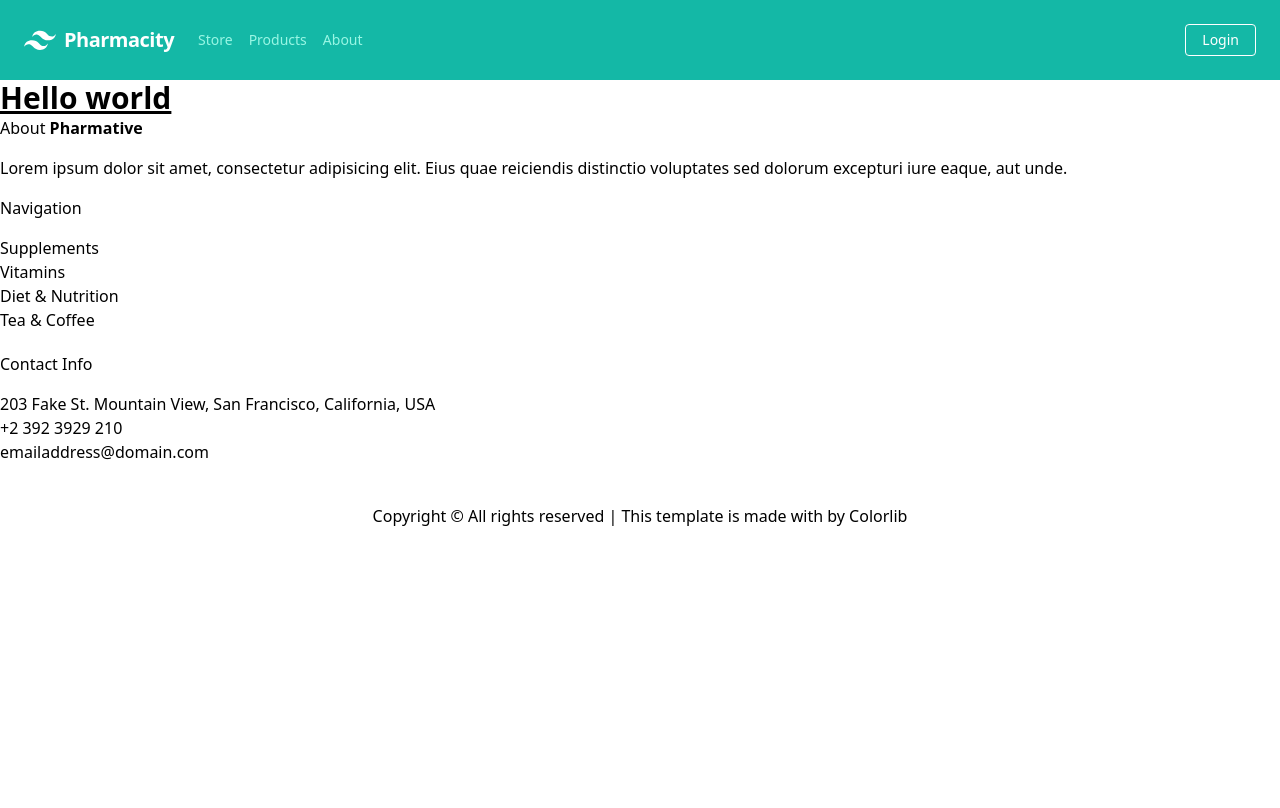
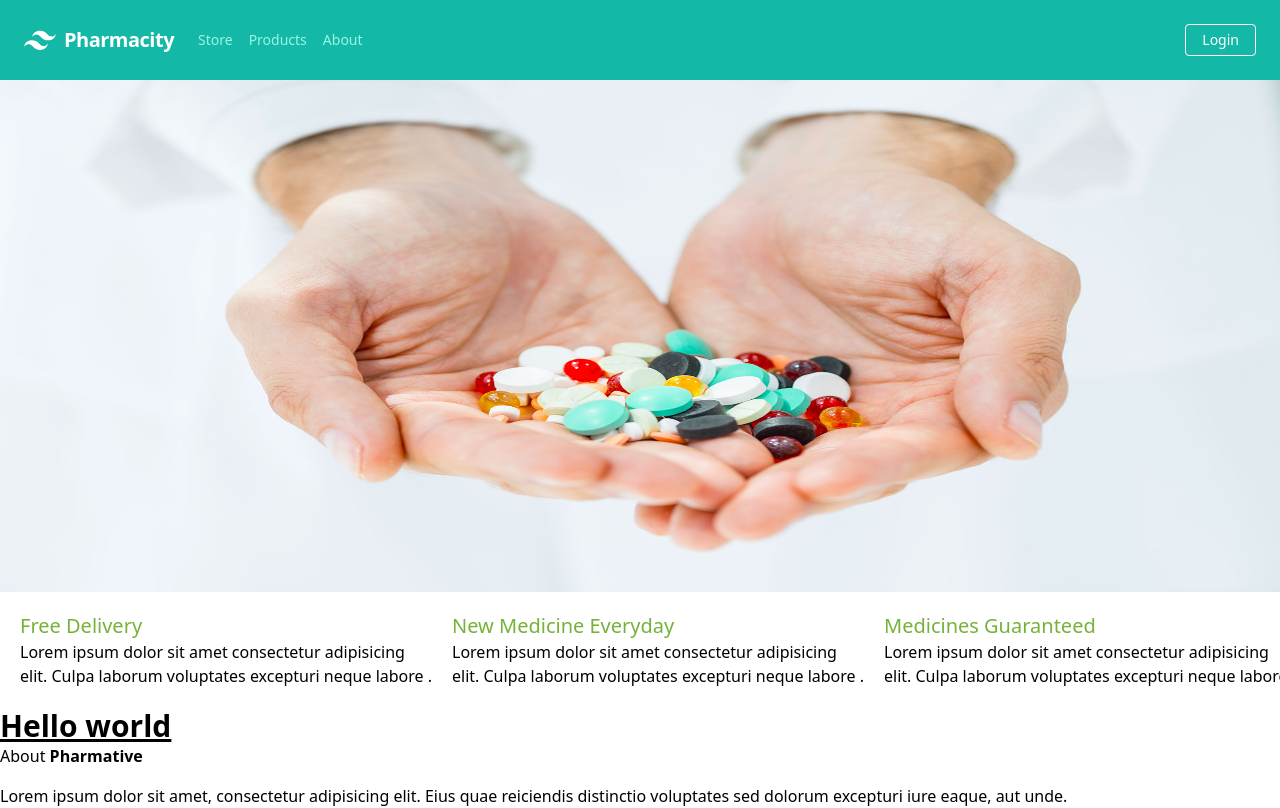
Before and after one commit to pharmacity-xyz/ui-nextjs, a Next.js app: page / in a window 1280 px wide. Shown: the top 808 px of the page. Built offline with nearby package versions, Linux system fonts and the light colour scheme.

Commit message:
Update home

```diff
--- a/pages/index.tsx
+++ b/pages/index.tsx
@@ -1,10 +1,56 @@
 import type { NextPage } from "next";
 import Head from "next/head";
 import Image from "next/image";
+import Link from "next/link";
+
+import img1 from "../public/images/hero_bg_2.jpg";
+
+const instroductions = [
+  {
+    title: "Free Delivery",
+    detail:
+      "Lorem ipsum dolor sit amet consectetur adipisicing elit. Culpa laborum voluptates excepturi neque labore .",
+    loadMore: "/free",
+  },
+  {
+    title: "New Medicine Everyday",
+    detail:
+      "Lorem ipsum dolor sit amet consectetur adipisicing elit. Culpa laborum voluptates excepturi neque labore .",
+    loadMore: "/new-medicine-everyday",
+  },
+  {
+    title: "Medicines Guaranteed",
+    detail:
+      "Lorem ipsum dolor sit amet consectetur adipisicing elit. Culpa laborum voluptates excepturi neque labore .",
+    loadMore: "/medicines-guranteed",
+  },
+];
 
 const Home: NextPage = () => {
   return (
     <div>
+      <div className="w-full h-1/4">
+        <Image src={img1} width={500} height={200} layout="responsive" />
+      </div>
+      <div className="py-5">
+        <div className="container  mx-5">
+          <div className="grid grid-cols-3 gap-4">
+            {instroductions.map((introduction) => (
+              <div className="">
+                <span className="wrap-icon flaticon-24-hours-drugs-delivery"></span>
+                <h3 className="text-[#75b239] font-medium text-xl">{introduction.title}</h3>
+                <p>{introduction.detail}</p>
+                {/* <p>
+                <Link href={introduction.loadMore} className="d-fkex align-items-center">
+                  <span className="mr-2">Learn more</span>{" "}
+                  <span className="icon-keyboard_arrow_right"></span>
+                </Link>
+              </p> */}
+              </div>
+            ))}
+          </div>
+        </div>
+      </div>
       <h1 className="text-3xl font-bold underline">Hello world</h1>
     </div>
   );
```
